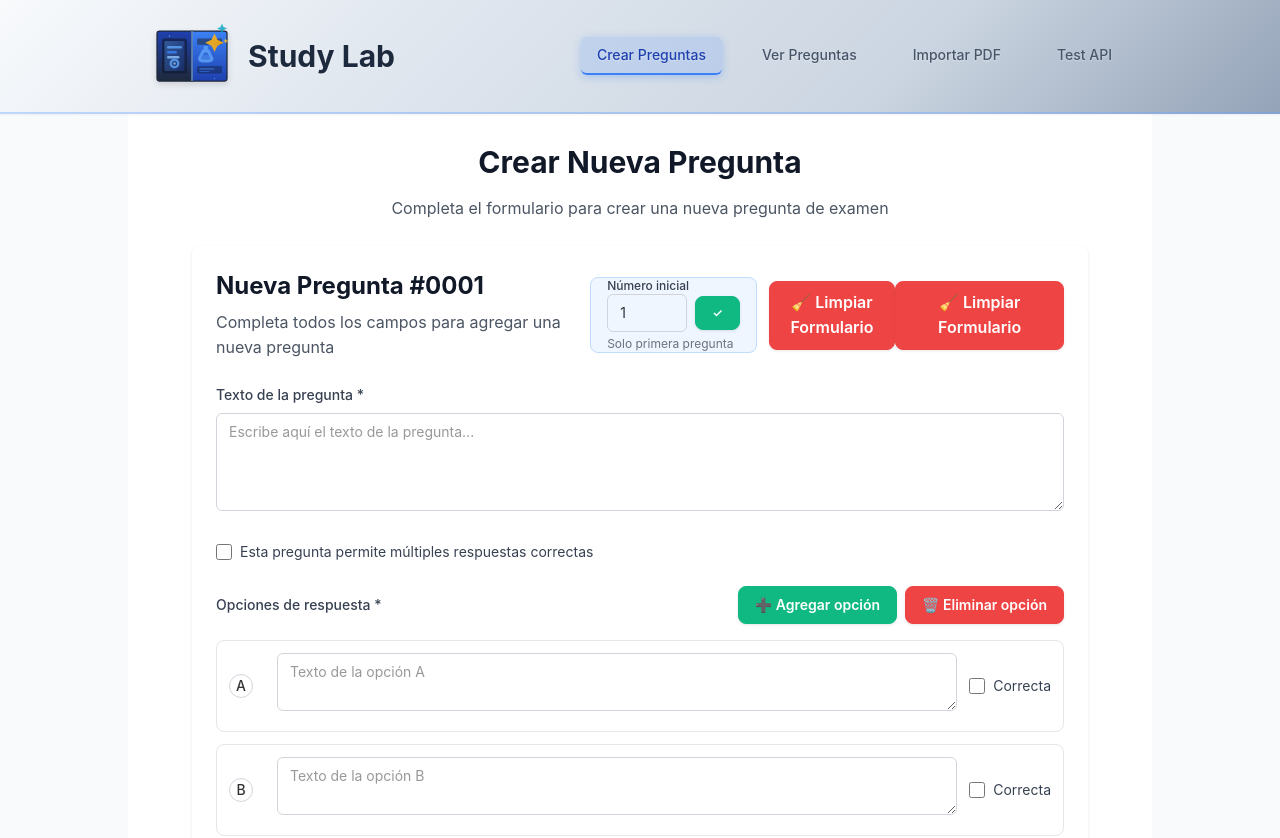
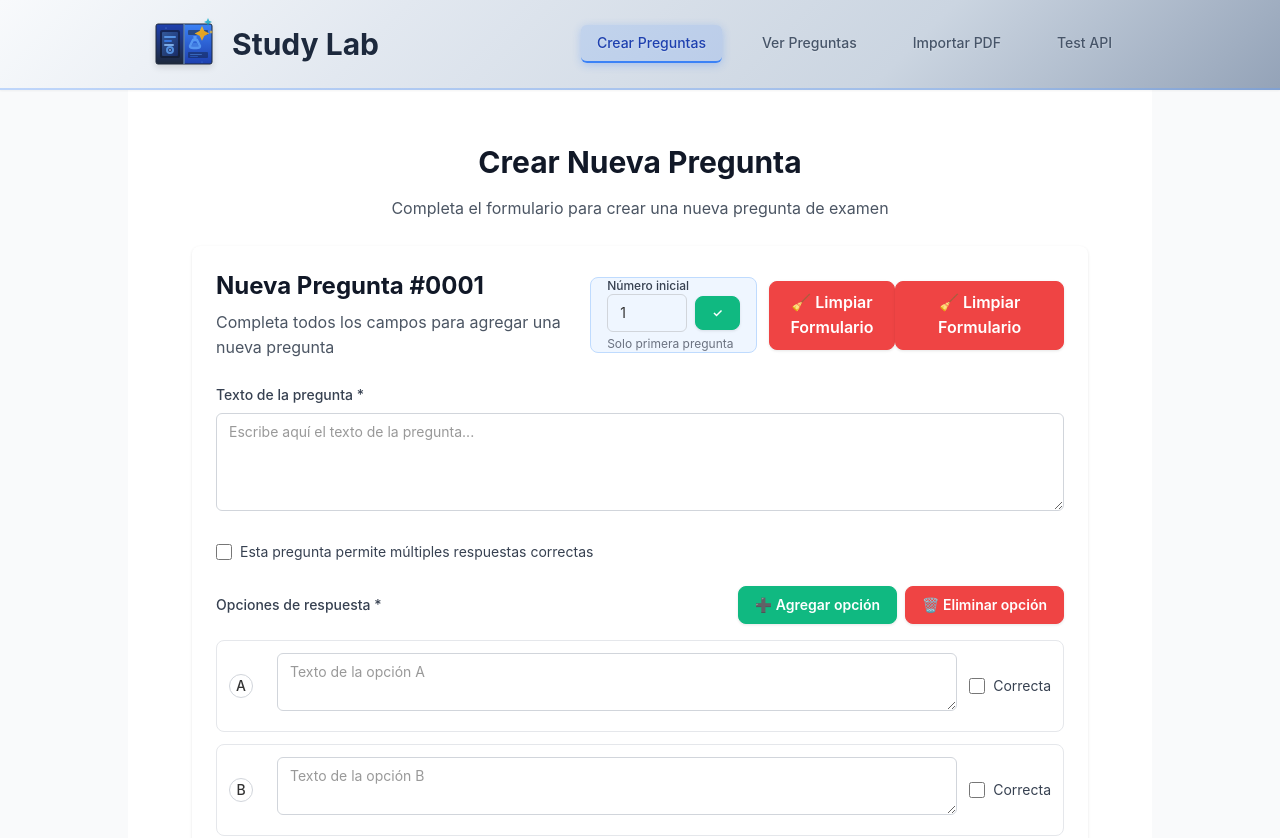
Before and after one commit to crisbenamck/study-lab, a React (Vite) app: page / in a window 1280 px wide. Shown: the top 838 px of the page. Built offline with nearby package versions, Linux system fonts and the light colour scheme.

Commit message:
feat: Adjust Header component styles for improved layout and consistency

```diff
--- a/src/components/Header.tsx
+++ b/src/components/Header.tsx
@@ -24,14 +24,14 @@ const Header: React.FC<HeaderProps> = ({ questions }) => {
         isVisible ? 'translate-y-0' : '-translate-y-full'
       }`}
     >
-      <div className="container py-4">
+      <div className="container py-3">
         <div className="flex items-center justify-between">
           <div className="flex items-center">
             <div className="mr-16">
               <img
                 src="/icons/study-lab-azul-nocturno-optimized.svg"
                 alt="Study Lab"
-                className="w-20 h-20 drop-shadow-md"
+                className="w-16 h-16 drop-shadow-md"
               />
             </div>
             <div style={{ marginLeft: '16px' }}>
```
